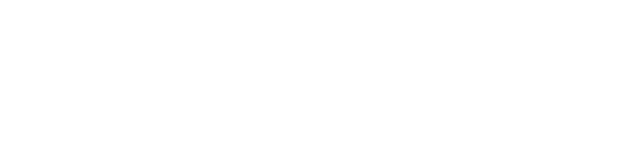
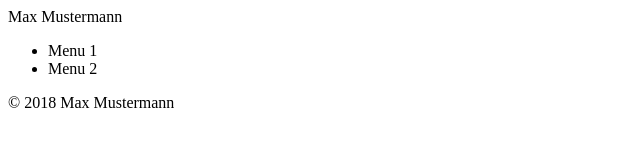
Before and after one commit to partynuts/mySite, a website: page main.html in a window 1280 px wide. Shown: the whole page, without its empty margins (0-640 px from the left). Drawn offline with Linux system fonts and the light colour scheme.

Commit message:
minor changes to html file

```diff
--- a/main.html
+++ b/main.html
@@ -5,6 +5,22 @@
     <title>Max Mustermann</title>
   </head>
   <body>
+<header>
+<div>
+  Max Mustermann
+</div>
+
+<div class="menu">
+<ul>
+  <li>Menu 1</li>
+  <li>Menu 2</li>
+</ul>
+</div>
+</header>
+
+<footer>
+  &copy; 2018 Max Mustermann
+</footer>
 
   </body>
 </html>
```
